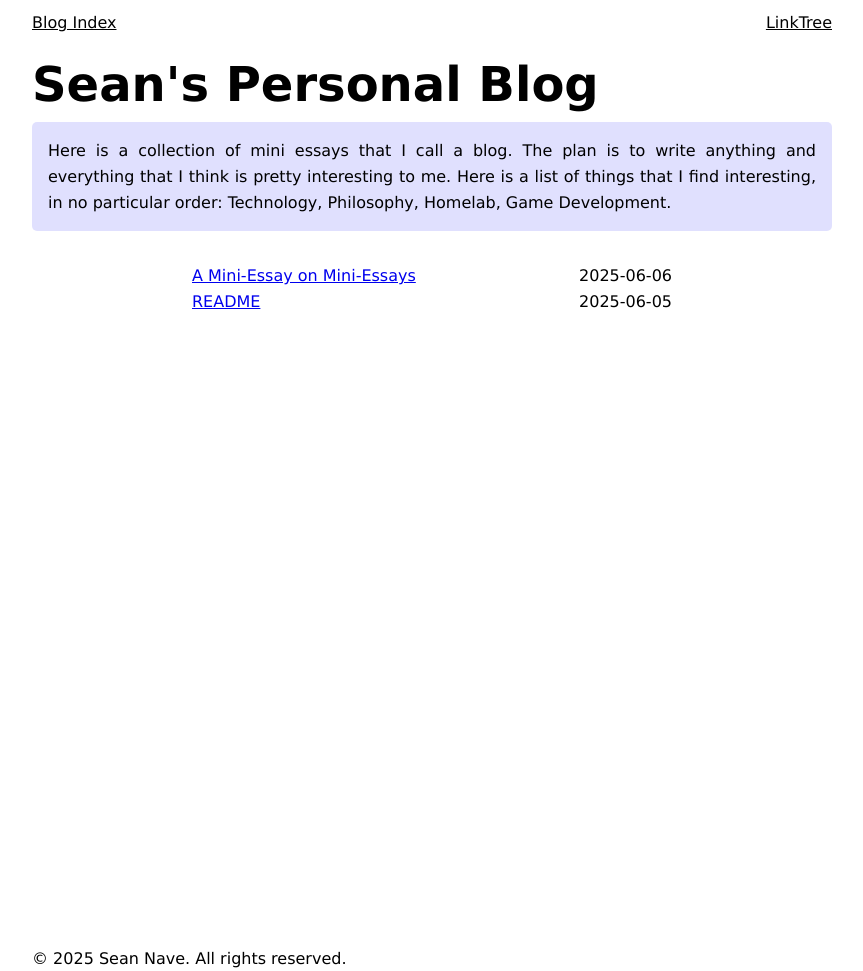
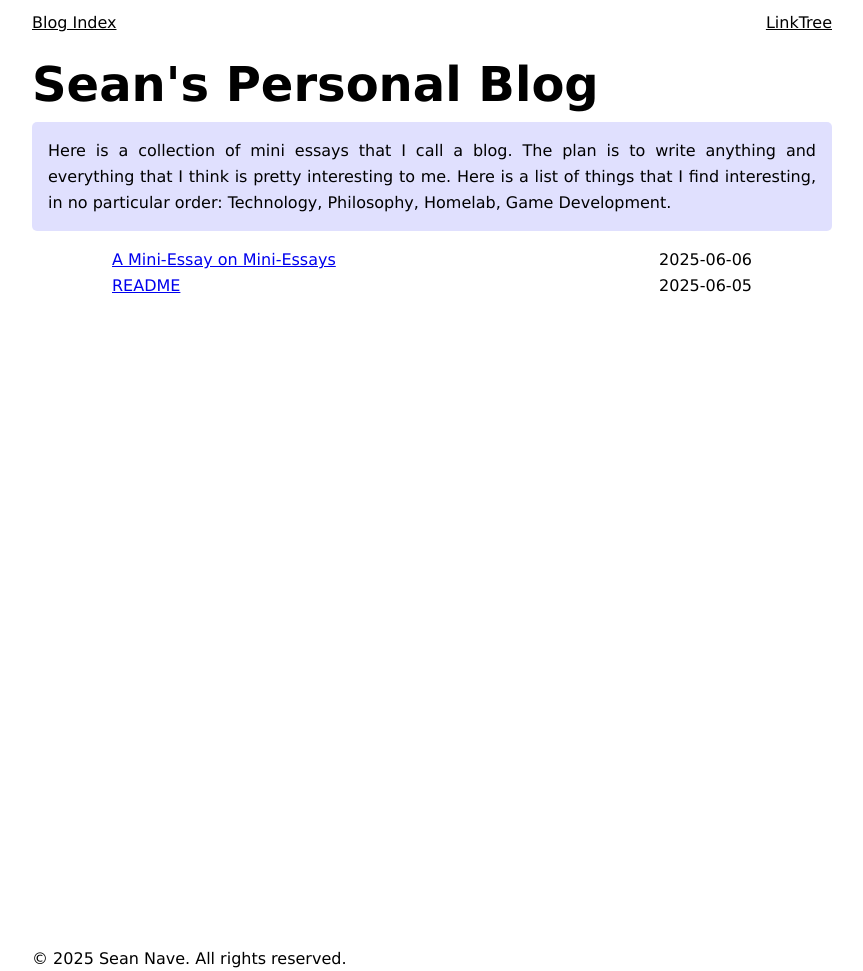
Before and after one commit to seannave211/Blog, a Jekyll site: the page built from index.html, in a window 1280 px wide. Shown: the whole page, without its empty margins (208-1071 px from the left). Built offline with Jekyll 4.4.1, drawn with Linux system fonts in a browser that asks for light colours.

Commit message:
feat: adjust css for index

```diff
--- a/assets/css/catalogue.css
+++ b/assets/css/catalogue.css
@@ -6,7 +6,7 @@ blockquote {
 }
 
 #catalogue {
-    margin: 2rem var(--margin-lr);
+    margin: 1rem 5rem;
 }
 
 #catalogue > li {
```
